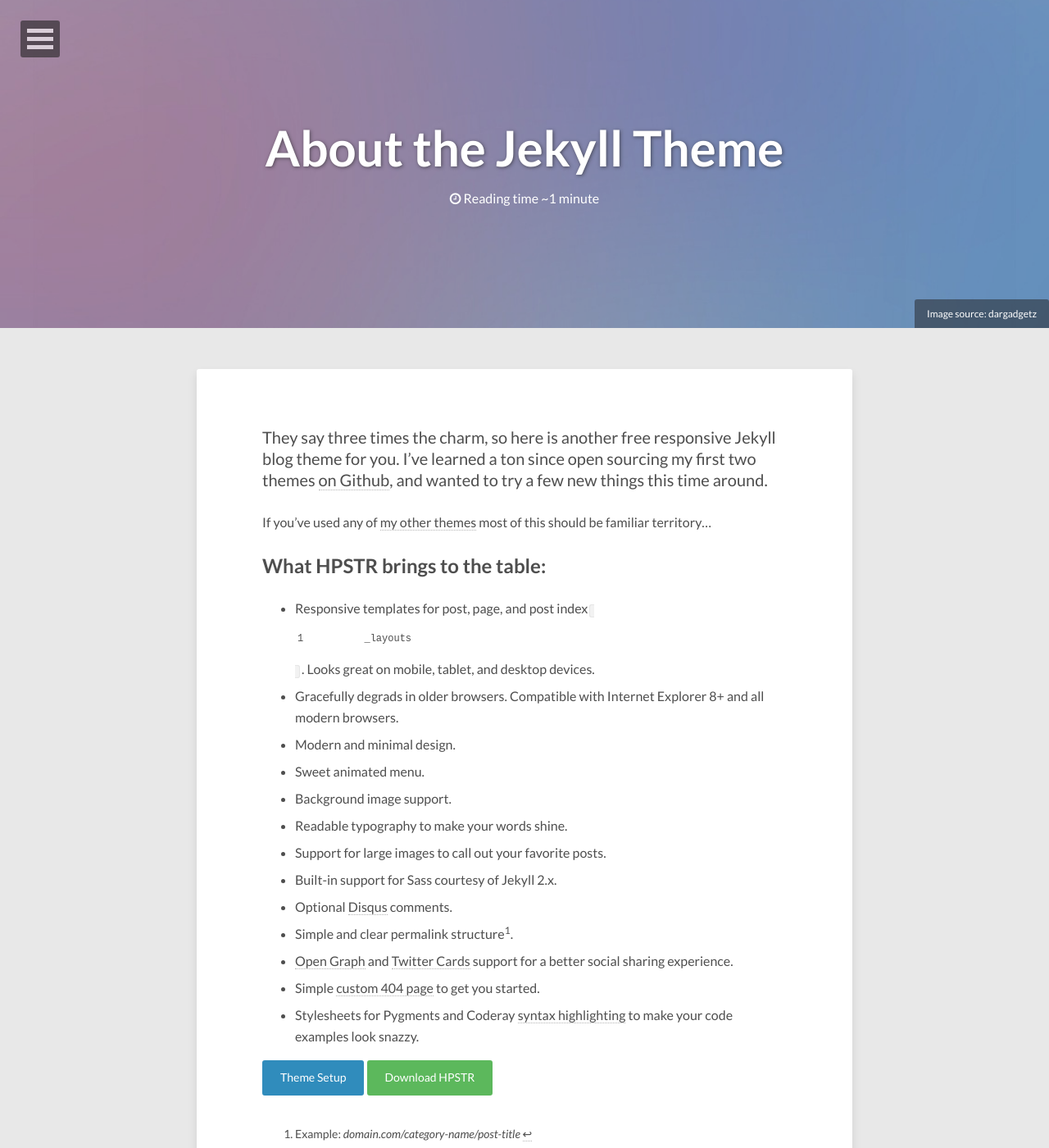
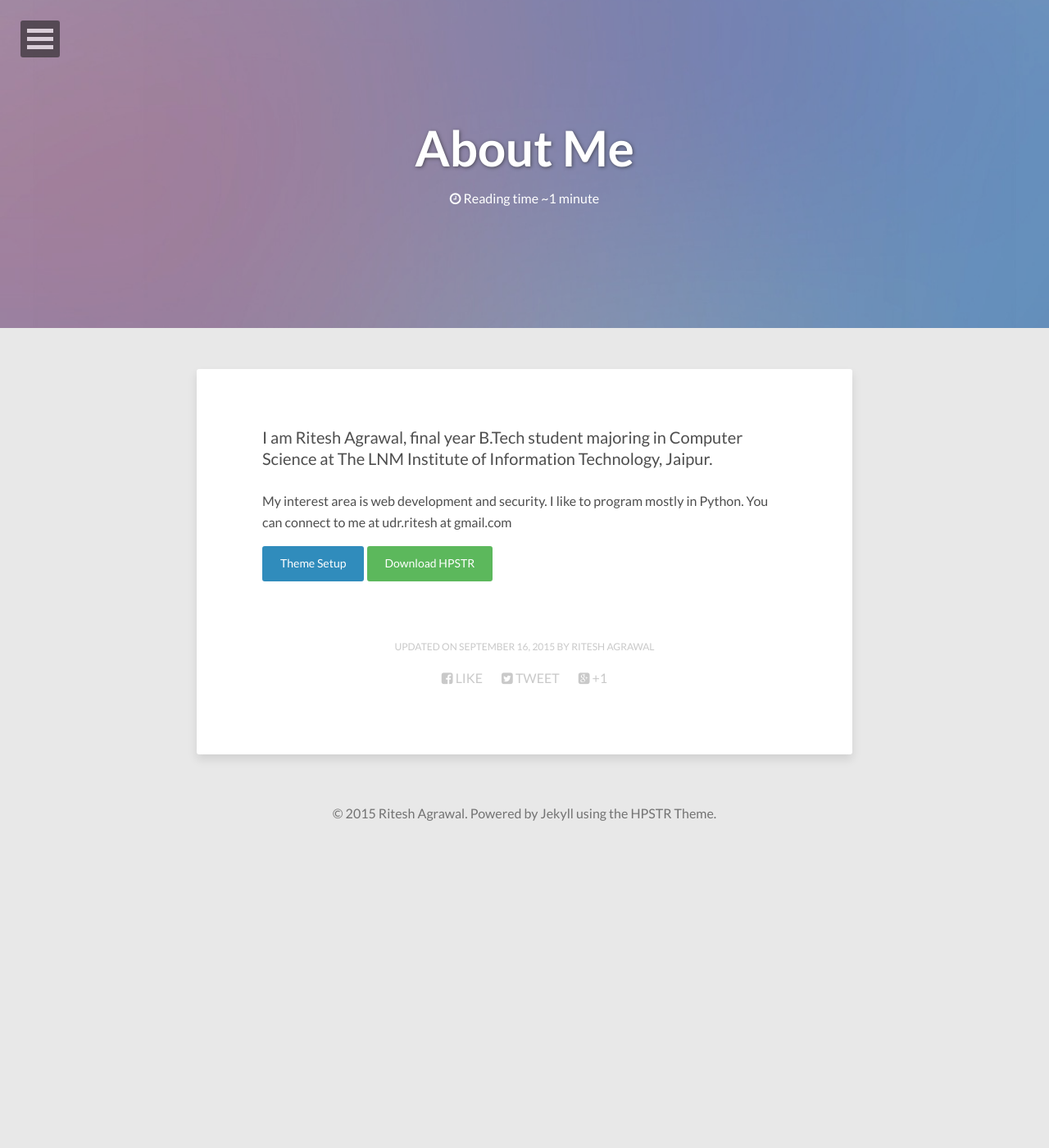
Before and after one commit to RiteshAgrawal/riteshagrawal.github.io, a Jekyll site: the page built from about/index.md, in a window 1280 px wide and 1400 px high. Shown: the whole window at 82% size. Built offline with Jekyll 4.4.1, drawn with Linux system fonts in a browser that asks for light colours; nearby versions of some CDN libraries.

Commit message:
update about page

```diff
--- a/about/index.md
+++ b/about/index.md
@@ -1,34 +1,20 @@
 ---
 layout: page
-title: About the Jekyll Theme
+title: About Me
 image:
   feature: abstract-5.jpg
-  credit: dargadgetz
-  creditlink: http://www.dargadgetz.com/ios-7-abstract-wallpaper-pack-for-iphone-5-and-ipod-touch-retina/
 comments: false
-modified: 2014-12-24
+modified: 2015-09-16
 ---
 
-They say three times the charm, so here is another free responsive Jekyll blog theme for you. I've learned a ton since open sourcing my first two themes [on Github](http://github.com/mmistakes), and wanted to try a few new things this time around.
+I am Ritesh Agrawal, final year B.Tech student majoring in Computer Science at
+The LNM Institute of Information Technology, Jaipur.
 
-If you've used any of [my other themes](http://mademistakes.com/work/jekyll-themes/) most of this should be familiar territory...
+My interest area is web development and security.
+I like to program mostly in Python.
+You can connect to me at udr.ritesh at gmail.com
 
-## What HPSTR brings to the table:
 
-* Responsive templates for post, page, and post index `_layouts`. Looks great on mobile, tablet, and desktop devices.
-* Gracefully degrads in older browsers. Compatible with Internet Explorer 8+ and all modern browsers.
-* Modern and minimal design.
-* Sweet animated menu.
-* Background image support.
-* Readable typography to make your words shine.
-* Support for large images to call out your favorite posts.
-* Built-in support for Sass courtesy of Jekyll 2.x.
-* Optional [Disqus](http://disqus.com) comments.
-* Simple and clear permalink structure[^1].
-* [Open Graph](https://developers.facebook.com/docs/opengraph/) and [Twitter Cards](https://dev.twitter.com/docs/cards) support for a better social sharing experience.
-* Simple [custom 404 page]({{ site.url }}/404.html) to get you started.
-* Stylesheets for Pygments and Coderay [syntax highlighting]({{ site.url }}/code-highlighting-post/) to make your code examples look snazzy.
+
 
 <div markdown="0"><a href="{{ site.url }}/theme-setup/" class="btn btn-info">Theme Setup</a> <a href="https://github.com/mmistakes/hpstr-jekyll-theme" class="btn btn-success">Download HPSTR</a></div>
-
-[^1]: Example: *domain.com/category-name/post-title*
```
